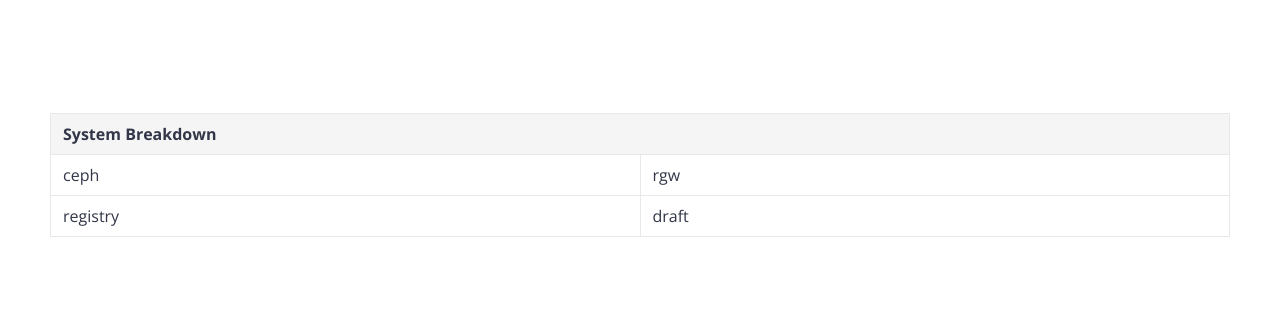
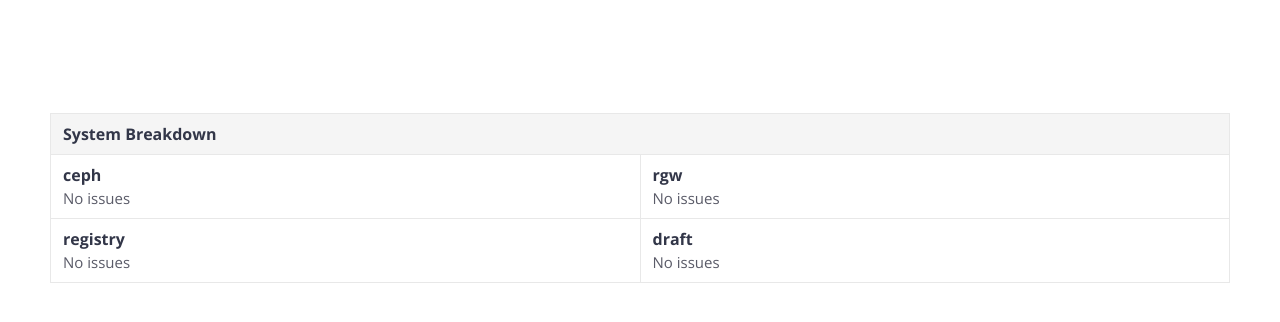
Before and after one commit to Purdue-CSUSB/pley-status, a website: page public/index.html in a window 1280 px wide. Shown: the part 418-740 px from the top of the page. Drawn offline with nearby package versions, Linux system fonts and the light colour scheme.

Commit message:
Table styles

```diff
--- a/public/global.css
+++ b/public/global.css
@@ -86,3 +86,12 @@
   border-color: #E8E8E8;
   border-width: 0 1px 1px 0;
 }
+.service-name {
+  font-weight: bold;
+  font-size: 16px;
+}
+.service-status {
+  margin-top: 8px;
+  font-size: 15px;
+  color: rgb(90, 91, 104);
+}
--- a/public/index.html
+++ b/public/index.html
@@ -27,10 +27,22 @@
         System Breakdown
       </div>
       <div class="services">
-        <div class="service">ceph</div>
-        <div class="service">rgw</div>
-        <div class="service">registry</div>
-        <div class="service">draft</div>
+        <div class="service">
+          <div class="service-name">ceph</div>
+          <div class="service-status">No issues</div>
+        </div>
+        <div class="service">
+          <div class="service-name">rgw</div>
+          <div class="service-status">No issues</div>
+        </div>
+        <div class="service">
+          <div class="service-name">registry</div>
+          <div class="service-status">No issues</div>
+        </div>
+        <div class="service">
+          <div class="service-name">draft</div>
+          <div class="service-status">No issues</div>
+        </div>
       </div>
     </section>
   </body>
```
